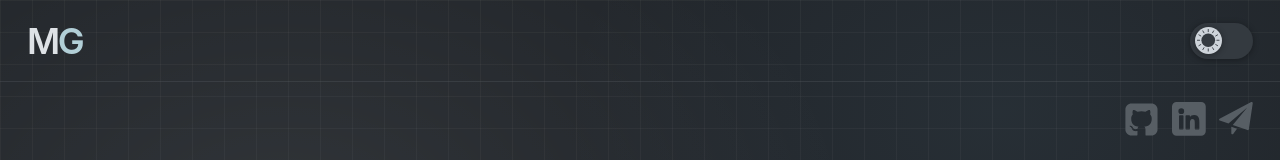
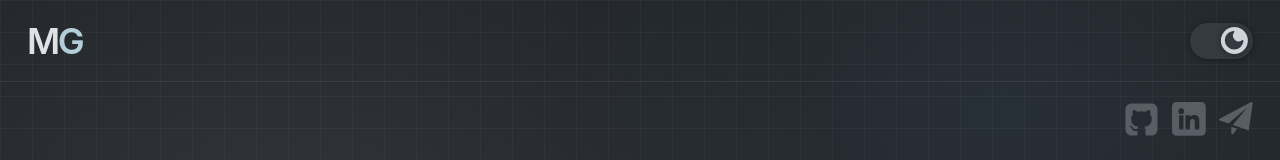
Before and after one commit to michaelgreenl/e-portfolio, a Vue app: page / in a window 1280 px wide. Shown: the top 160 px of the page. Built offline with nearby package versions, Linux system fonts and the light colour scheme; a web font is replaced by a local one.

Commit message:
Fix theme toggle initial state

```diff
--- a/src/components/Navbar.vue
+++ b/src/components/Navbar.vue
@@ -89,6 +89,7 @@ watch(
                 true-value="dark"
                 false-value="light"
                 aria-label="Toggle theme"
+                :checked="themeStore.theme === 'dark'"
                 @click="themeStore.toggleTheme()"
             />
 
--- a/src/stores/themeStore.js
+++ b/src/stores/themeStore.js
@@ -1,13 +1,25 @@
 import { defineStore } from 'pinia';
-import { ref } from 'vue';
+import { shallowRef } from 'vue';
+
+const THEME_STORAGE_KEY = 'THEME';
+
+function getInitialTheme() {
+    const storedTheme = localStorage.getItem(THEME_STORAGE_KEY);
+    if (storedTheme === 'dark' || storedTheme === 'light') return storedTheme;
+
+    const documentTheme = document.documentElement.getAttribute('data-theme');
+    return documentTheme === 'light' ? 'light' : 'dark';
+}
 
 export const useThemeStore = defineStore('theme', () => {
-    const theme = ref();
+    const theme = shallowRef(getInitialTheme());
+
+    document.documentElement.setAttribute('data-theme', theme.value);
 
     const toggleTheme = () => {
         theme.value = theme.value === 'dark' ? 'light' : 'dark';
         document.documentElement.setAttribute('data-theme', theme.value);
-        localStorage.setItem('THEME', theme.value);
+        localStorage.setItem(THEME_STORAGE_KEY, theme.value);
     };
 
     return {
```
